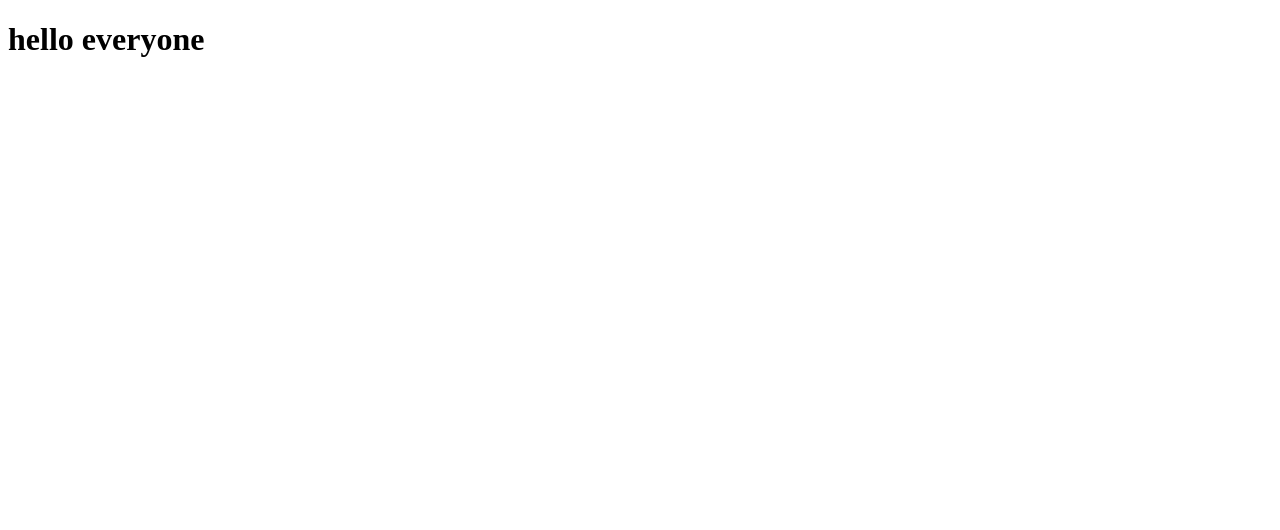
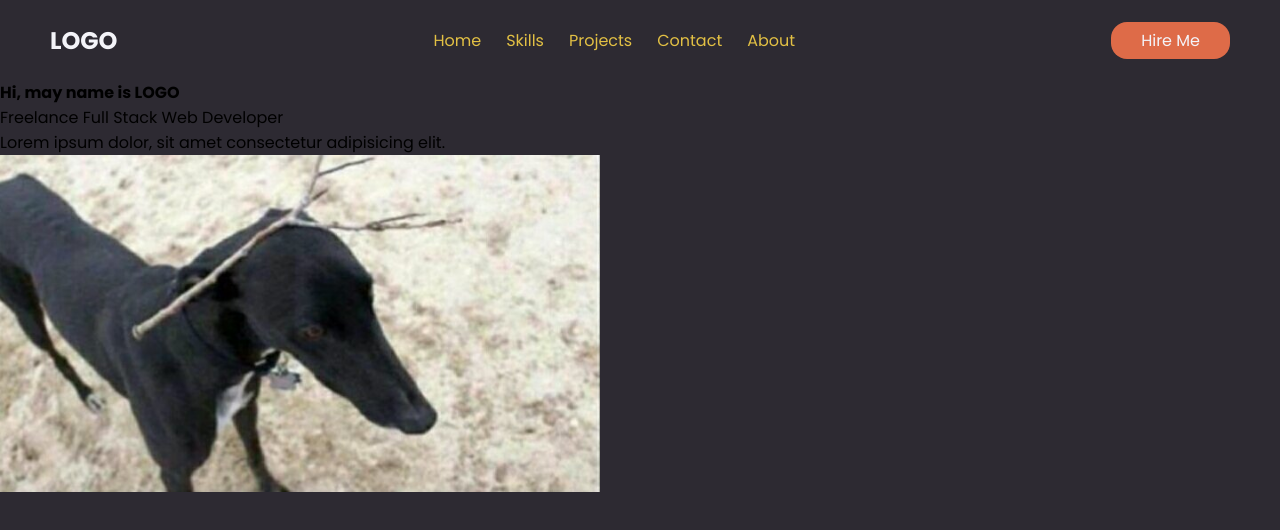
Before and after one commit to StefaniakChristopher/CSI3150, a plain HTML site: page index.html in a window 1280 px wide. Drawn offline with nearby package versions, Linux system fonts and the light colour scheme.

Commit message:
header css

```diff
--- a/css/styles.css
+++ b/css/styles.css
@@ -1,3 +1,83 @@
-img {
-  src: "../assets/deer.jpg";
+@import url("https://fonts.googleapis.com/css2?family=Poppins:wght@200;300;400;700;900&display=swap");
+/*
+  primary bg color: #A9DDD6
+*/
+
+h1 {
+  color: rgb(182, 255, 133);
 }
+
+* {
+  /* reset the browser default css styles in the next 3 lines */
+  margin: 0;
+  padding: 0;
+  box-sizing: border-box;
+  /* choose your font-family */
+  font-family: "Poppins", "Courier New", Courier, monospace;
+  /* setup color variables for css */
+  --bg-primary: #2d2a32; /* invoke --> var(--bg-primary)*/
+  --bg-secondary: #b07156;
+  --font-color-primary: #f4f4f9;
+  --font-color-secondary: #e2c044;
+  --backup-color: #de6b48;
+}
+
+body {
+  height: 100vh;
+  background: var(--bg-primary);
+}
+
+/* style the header and navbar */
+
+.navbar {
+  display: flex;
+  align-items: center;
+  justify-content: space-between;
+  height: 80px;
+  padding: 0 50px;
+}
+
+.navbar h2 {
+  color: var(--font-color-primary);
+  font-weight: 700;
+}
+
+.navbar ul {
+  display: flex;
+}
+
+.navbar ul li {
+  list-style: none;
+}
+
+.navbar ul li a {
+  text-decoration: none;
+  color: var(--font-color-secondary);
+  font-size: 16px;
+  margin-right: 25px;
+  transition: color 0.3 ease;
+}
+
+.navbar ul li:hover a {
+  color: var(--font-color-primary);
+}
+
+.navbar ul li:last-child a {
+  margin: 0;
+}
+
+.hire-btn {
+  background: var(--backup-color);
+  color: var(--font-color-primary);
+  padding: 6px 30px;
+  border: none;
+  font-size: 16px;
+  cursor: pointer;
+  border-radius: 16px;
+  transition: background 0.3s ease;
+}
+
+.hire-btn:hover {
+  background: var(--font-color-secondary);
+  color: var(--bg-primary);
+}
--- a/index.html
+++ b/index.html
@@ -3,9 +3,58 @@
   <head>
     <meta charset="UTF-8" />
     <meta name="viewport" content="width=device-width, initial-scale=1.0" />
+
+    <!-- three way to link css
+      0. browser default sytling
+      1. external file
+      2. internal
+      3. inline
+
+    -->
     <title>Document</title>
+
+    <!-- syntax for external css file linkage -->
+    <link rel="stylesheet" href="../css/styles.css" />
+    <link
+      rel="stylesheet"
+      href="https://unpkg.com/boxicons@2.1.4/dist/boxicons.js"
+    />
+
+    <!-- internal css using style tages insdie head of html document-->
+    <!-- <style>
+      /* here anything you write is treated as css code not html */
+      h1 {
+        color: #237ccf;
+        font-size: 32px;
+      }
+    </style> -->
   </head>
   <body>
-    <h1>hello everyone</h1>
+    <!-- inline css incorporation using the style attribute -->
+    <!-- <h1 style="color: #cf2382">hello everyone</h1> -->
+    <header class="navbar">
+      <h2>LOGO</h2>
+
+      <ul>
+        <li><a href="#">Home</a></li>
+        <li><a href="#">Skills</a></li>
+        <li><a href="#">Projects</a></li>
+        <li><a href="#">Contact</a></li>
+        <li><a href="#">About</a></li>
+      </ul>
+
+      <button class="hire-btn">Hire Me</button>
+    </header>
+
+    <!-- Start Hero Section here-->
+    <main class="main">
+      <h4>Hi, may name is <span>LOGO</span></h4>
+      <p class="title">Freelance Full Stack Web Developer</p>
+      <p class="subtitle">
+        Lorem ipsum dolor, sit amet consectetur adipisicing elit.
+      </p>
+      <img src="./assets/deer.jpg" alt="deer" width="600px" />
+    </main>
+    <!-- end of hero section-->
   </body>
 </html>
```
